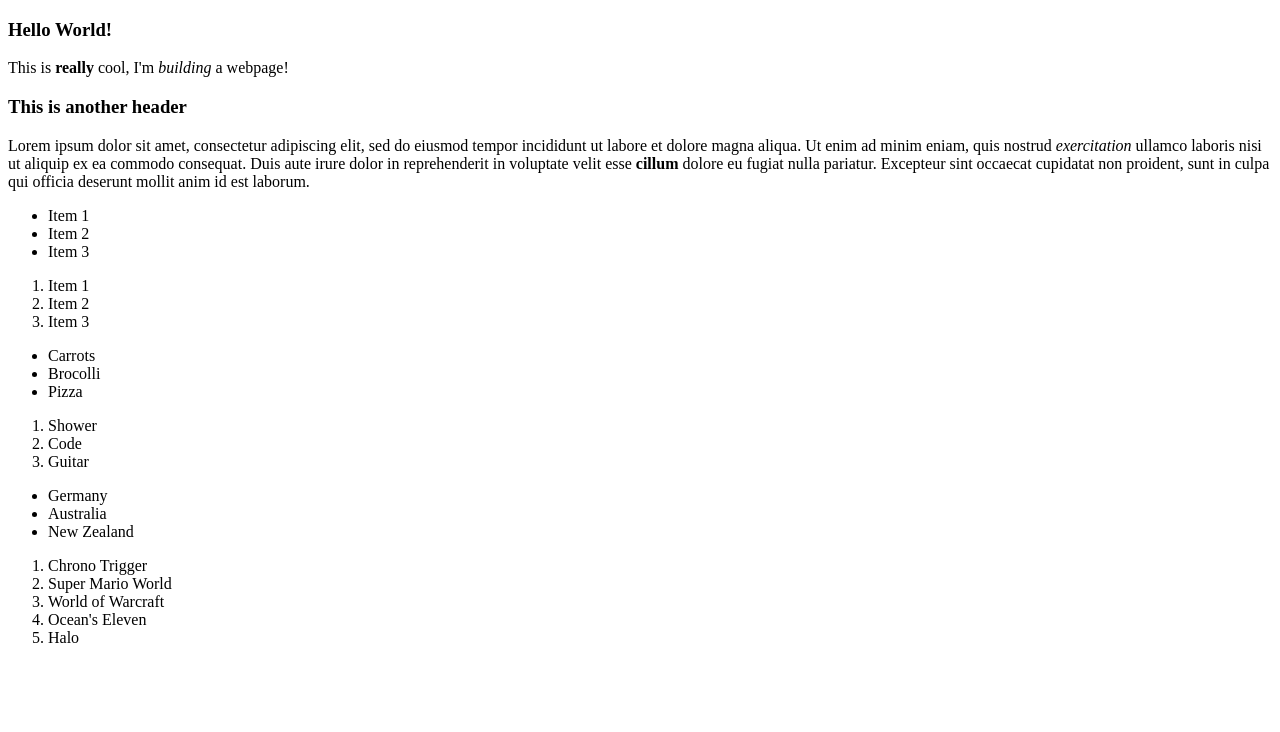
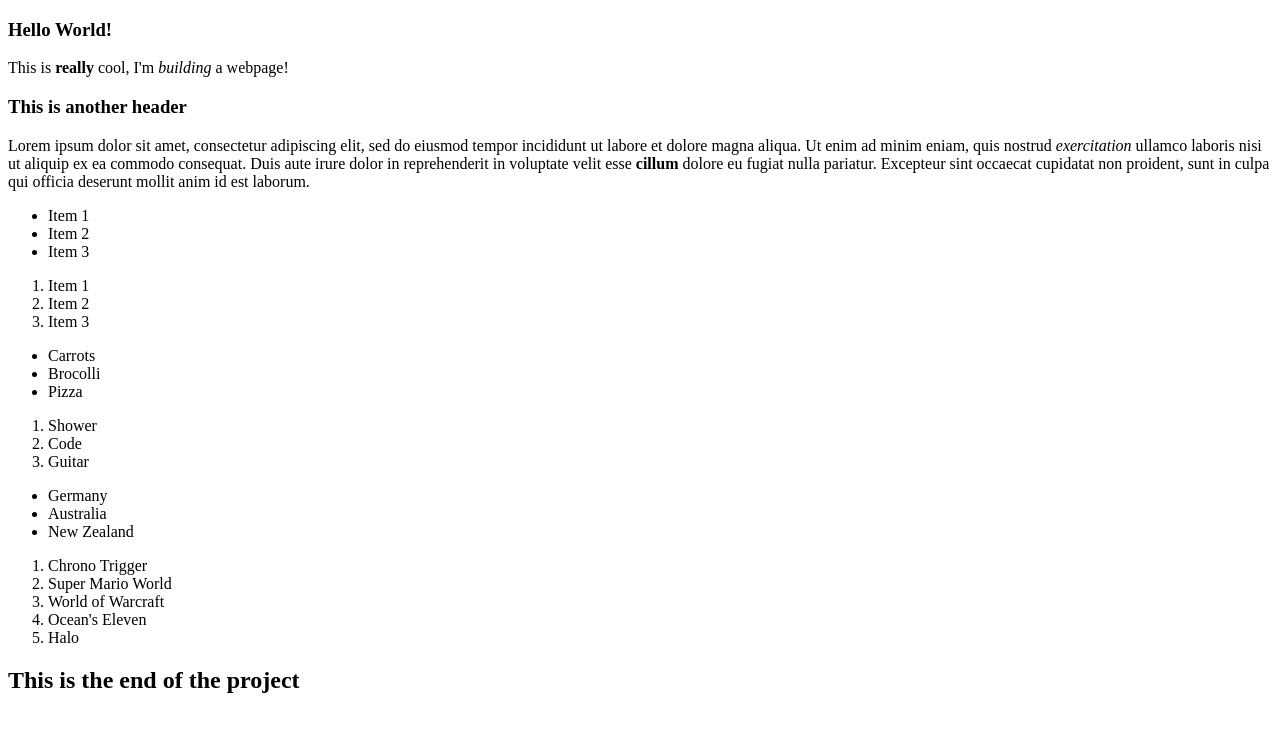
Before and after one commit to TimStewart988/git_test, a plain HTML site: page index.html in a window 1280 px wide. Drawn offline with Linux system fonts and the light colour scheme.

Commit message:
This is the end of the project

```diff
--- a/index.html
+++ b/index.html
@@ -53,6 +53,6 @@
             <li>Ocean's Eleven</li>
             <li>Halo</li>
         </ol>
-
+        <h2>This is the end of the project</h2>
     </body>
 </html>
```
